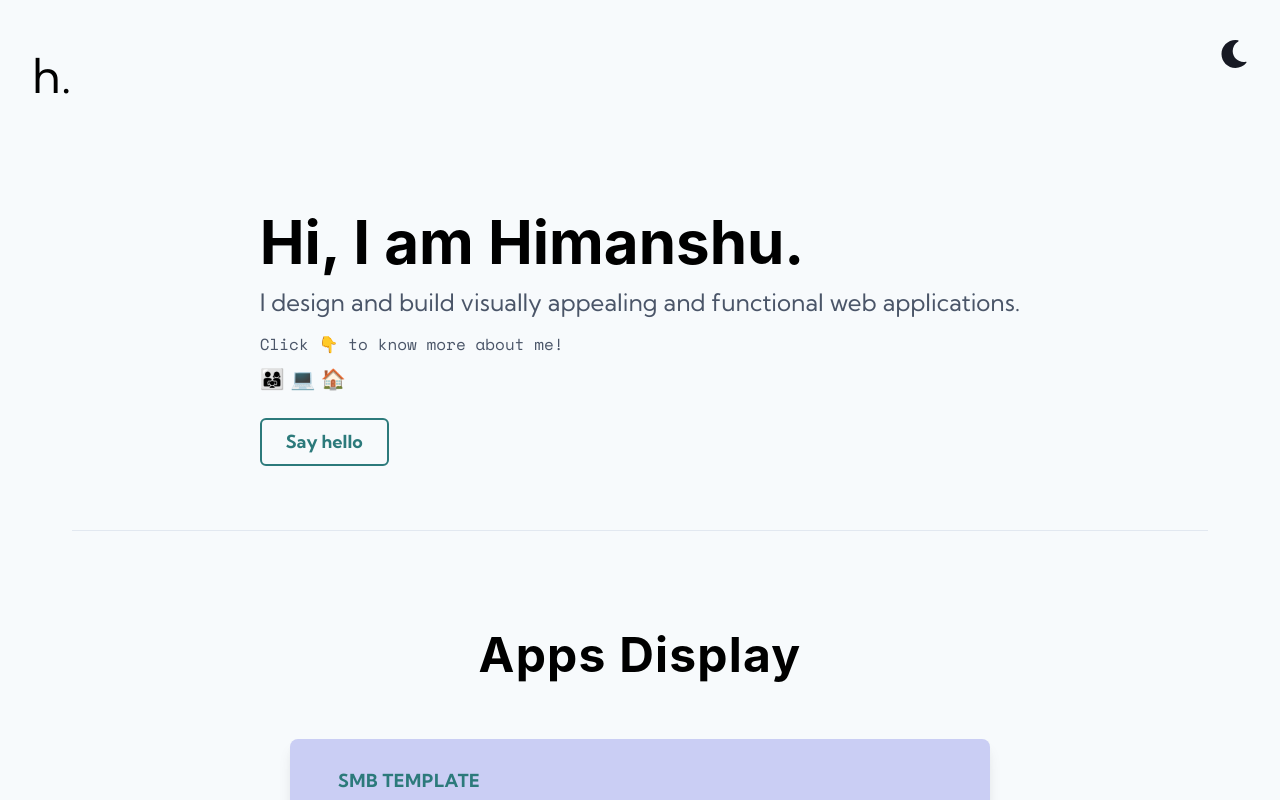
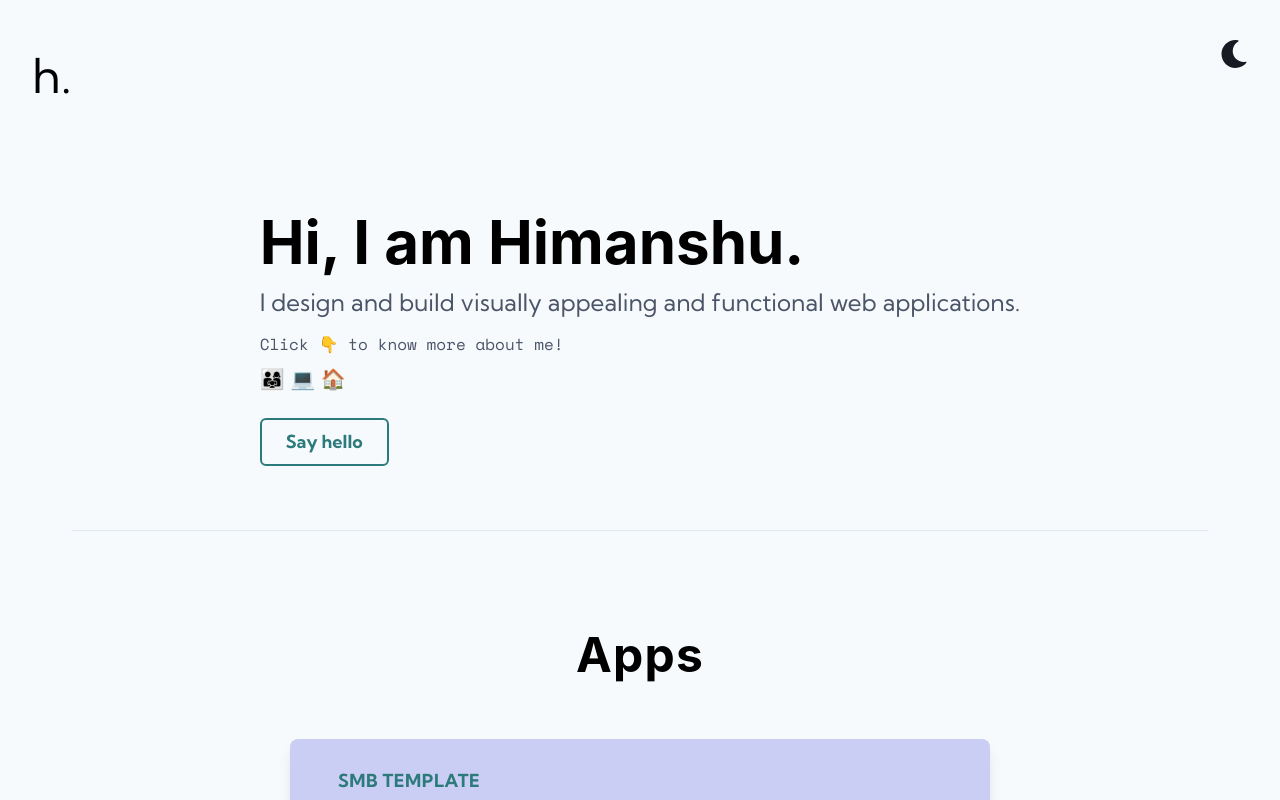
Before and after one commit to himanshu-sxna/hellohimanshu.com, a Next.js app: page / in a window 1280 px wide. Shown: the top 800 px of the page. Built offline with nearby package versions, Linux system fonts and the light colour scheme.

Commit message:
changed section title

```diff
--- a/components/Projects.js
+++ b/components/Projects.js
@@ -25,7 +25,7 @@ const ProjectSection = () => {
                     color={colorModes.heading[colorMode]}
                     letterSpacing="wide"
                 >
-                    Apps Display
+                    Apps
                 </Heading>
             <ProjectCard/>
             <Box mb={50}>
```
